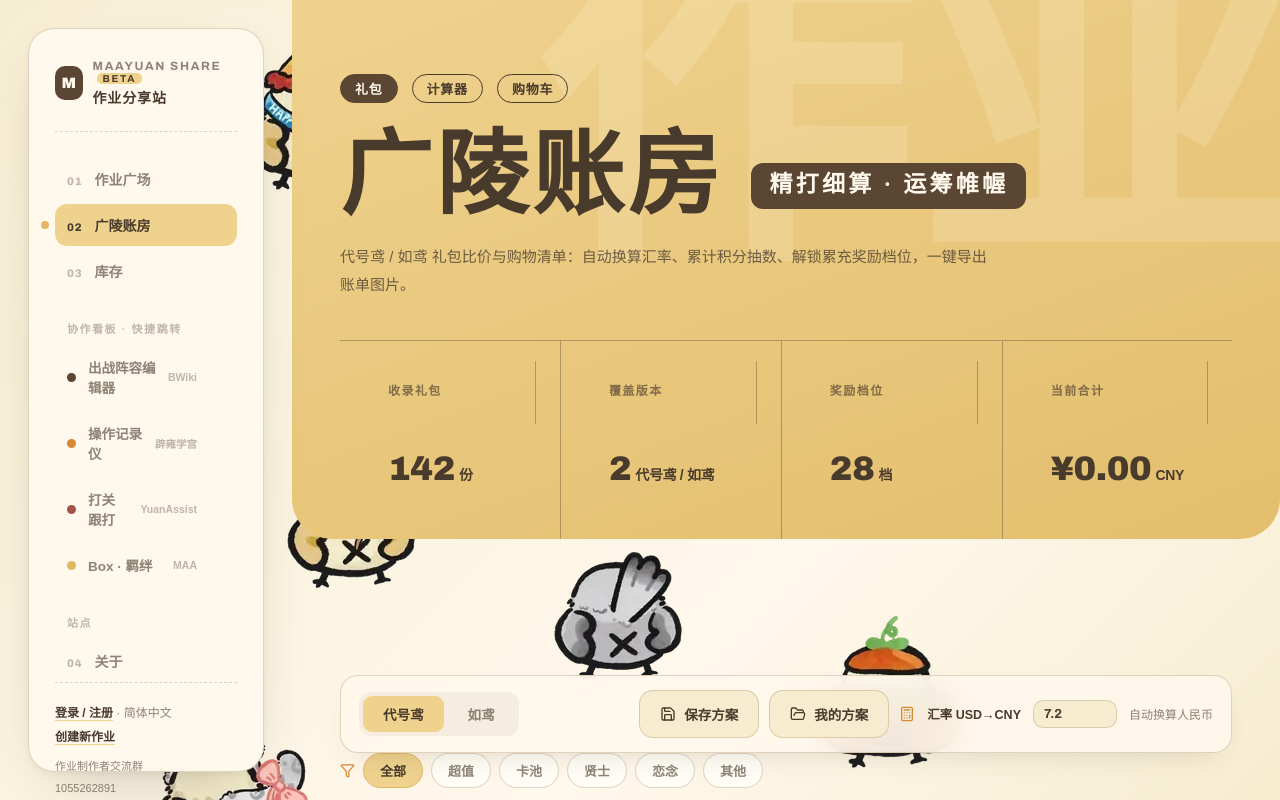
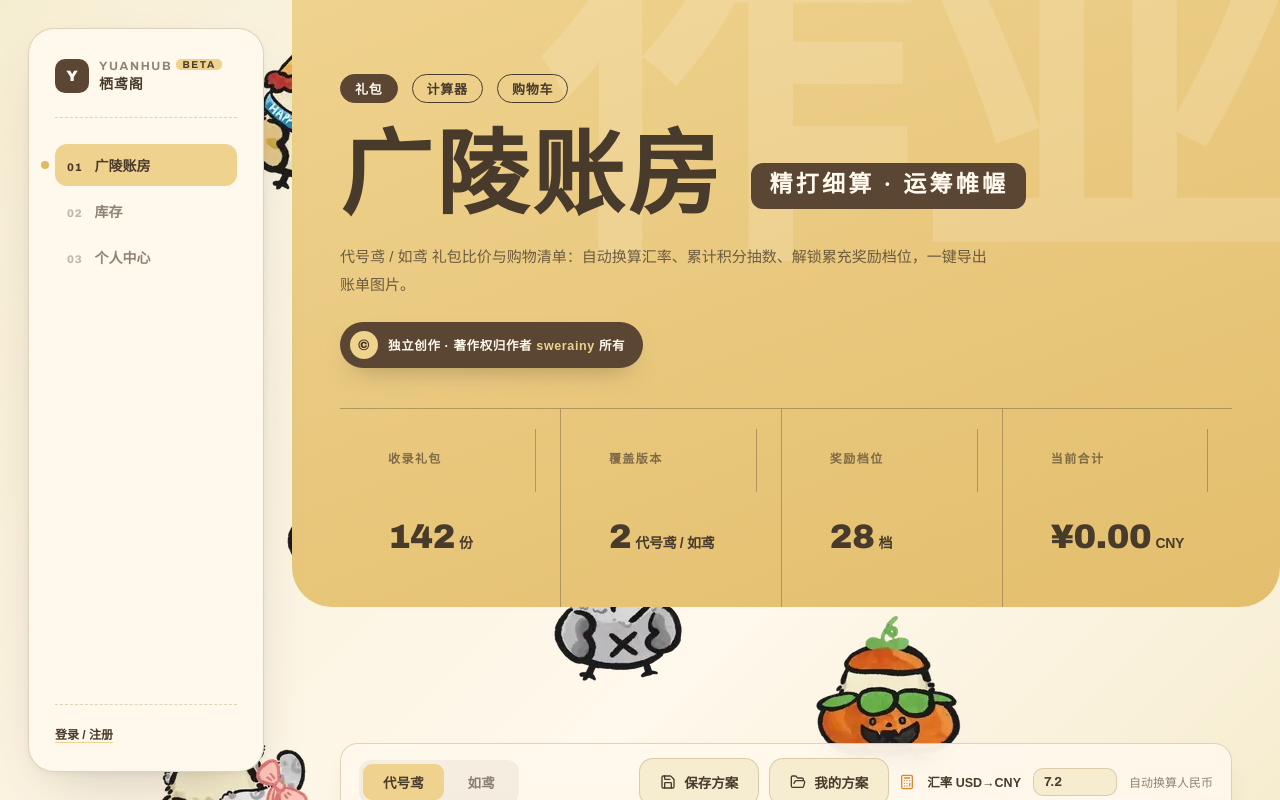
Before and after one commit to MrSnake0208/YuanHub, a Vue app: page /cart in a window 1280 px wide. Shown: the top 800 px of the page. Built offline with nearby package versions, Linux system fonts and the light colour scheme; no server answers.

Commit message:
chore: 修改前端部分内容

```diff
--- a/index.html
+++ b/index.html
@@ -3,7 +3,7 @@
 <head>
 <meta charset="UTF-8">
 <meta name="viewport" content="width=device-width, initial-scale=1.0">
-<title>作业广场 — MaaYuan Share</title>
+<title>栖鸢阁 — YuanHub</title>
 <link rel="preconnect" href="https://fonts.googleapis.com">
 <link href="https://fonts.googleapis.com/css2?family=Archivo:wght@500;700;800;900&family=Noto+Serif+SC:wght@600;700;900&display=swap" rel="stylesheet">
 </head>
--- a/package.json
+++ b/package.json
@@ -3,7 +3,7 @@
   "private": true,
   "version": "1.0.0",
   "type": "module",
-  "description": "MaaYuan Share 作业分享站 · 由 Vite + Vue 3 复刻",
+  "description": "YuanHub 栖鸢阁 · 由 Vite + Vue 3 复刻",
   "scripts": {
     "dev": "vite",
     "build": "vite build",
--- a/src/components/AuthLayout.vue
+++ b/src/components/AuthLayout.vue
@@ -7,8 +7,8 @@
         <!-- 极简页头：小品牌标 + 标题 + 一句副题（去掉 hero 渐变/胶囊/水印） -->
         <header class="auth-head">
           <div class="auth-brand">
-            <span class="brand-mark">M</span>
-            <span class="brand-name">MaaYuan Share</span>
+            <span class="brand-mark">Y</span>
+            <span class="brand-name">YuanHub</span>
           </div>
           <h1 class="auth-title">{{ title }}</h1>
           <p class="auth-sub">{{ sub }}</p>
@@ -22,7 +22,7 @@
         </section>
 
         <!-- 一行式页脚 -->
-        <footer class="auth-foot">MaaYuan Share · 作业分享站 — MAA × 代号鸢BWiki × 辟雍学宫 × YuanAssist 共同搭建 · 祝各位凹关顺利</footer>
+        <footer class="auth-foot">YuanHub · 栖鸢阁 — MAA × 代号鸢BWiki × 辟雍学宫 × YuanAssist 共同搭建 · 祝各位凹关顺利</footer>
       </div>
     </main>
   </div>
--- a/src/components/DetailSidebar.vue
+++ b/src/components/DetailSidebar.vue
@@ -1,11 +1,11 @@
 <template>
   <aside class="island">
     <div class="brand">
-      <div class="brand-mark">M</div>
-      <div class="brand-txt">MaaYuan Share<b>通关作业</b></div>
+      <div class="brand-mark">Y</div>
+      <div class="brand-txt">YuanHub<b>通关作业</b></div>
     </div>
     <nav class="nav">
-      <router-link to="/"><span class="no">←</span>返回作业广场</router-link>
+      <router-link to="/"><span class="no">←</span>返回首页</router-link>
       <a
         v-for="item in items"
         :key="item.id"
--- a/src/components/IslandSidebar.vue
+++ b/src/components/IslandSidebar.vue
@@ -1,30 +1,34 @@
 <template>
   <aside class="island">
     <div class="brand">
-      <div class="brand-mark">M</div>
-      <div class="brand-txt">MaaYuan Share<span class="beta">Beta</span><b>作业分享站</b></div>
+      <div class="brand-mark">Y</div>
+      <div class="brand-txt">YuanHub<span class="beta">Beta</span><b>栖鸢阁</b></div>
     </div>
     <nav class="nav">
-      <router-link to="/" :class="{ active: $route.path === '/' }"><span class="no">01</span>作业广场</router-link>
-      <router-link to="/cart" :class="{ active: $route.path === '/cart' }"><span class="no">02</span>广陵账房</router-link>
-      <router-link to="/inventory" :class="{ active: $route.path === '/inventory' }"><span class="no">03</span>库存</router-link>
+      <!-- 作业广场（暂时隐藏）：<router-link to="/" :class="{ active: $route.path === '/' }"><span class="no">01</span>作业广场</router-link> -->
+      <router-link to="/cart" :class="{ active: $route.path === '/cart' }"><span class="no">01</span>广陵账房</router-link>
+      <router-link to="/inventory" :class="{ active: $route.path === '/inventory' }"><span class="no">02</span>库存</router-link>
+      <router-link to="/user/profile" :class="{ active: $route.path === '/user/profile' }"><span class="no">03</span>个人中心</router-link>
+      <!-- 协作看板（暂时隐藏）：
       <div class="nav-lb">协作看板 · 快捷跳转</div>
       <a class="ext" href="#" style="--cc:var(--tea)"><span class="dot"></span>出战阵容编辑器<span class="who">BWiki</span></a>
       <a class="ext" href="#" style="--cc:var(--accent)"><span class="dot"></span>操作记录仪<span class="who">辟雍学宫</span></a>
       <a class="ext" href="#" style="--cc:var(--rouge)"><span class="dot"></span>打关跟打<span class="who">YuanAssist</span></a>
       <a class="ext" href="#" style="--cc:var(--yellow-deep)"><span class="dot"></span>Box · 羁绊<span class="who">MAA</span></a>
+      -->
+      <!-- 站点（暂时隐藏）：
       <div class="nav-lb">站点</div>
-      <a href="#"><span class="no">04</span>关于</a>
+      <a href="#"><span class="no">03</span>关于</a>
+      -->
     </nav>
     <div class="island-foot">
       <template v-if="isLoggedIn">
         <router-link to="/user/profile" class="foot-user">{{ userName }}</router-link>
-        <router-link to="/user/profile" class="foot-profile">个人中心</router-link>
         <button class="foot-logout" type="button" @click="onLogout">退出</button>
       </template>
-      <router-link v-else to="/login" class="foot-link">登录 / 注册</router-link> · 简体中文<br>
+      <router-link v-else to="/login" class="foot-link">登录 / 注册</router-link><!-- · 简体中文<br>
       <a href="#">创建新作业</a><br>
-      <div class="grp">作业制作者交流群<br>1055262891</div>
+      <div class="grp">作业制作者交流群<br>1055262891</div> -->
     </div>
   </aside>
 </template>
@@ -56,18 +60,6 @@ function onLogout() {
 .foot-user:hover {
   color: var(--accent);
 }
-.foot-profile {
-  color: var(--brand-blue);
-  font-weight: 700;
-  margin-right: 6px;
-  text-decoration: none;
-  border-bottom: 1px solid var(--yellow);
-  cursor: pointer;
-  transition: color .25s;
-}
-.foot-profile:hover {
-  color: var(--accent);
-}
 .foot-logout {
   background: none;
   border: none;
--- a/src/pages/index.vue
+++ b/src/pages/index.vue
@@ -90,7 +90,7 @@
       </section>
 
       <SiteFooter>
-        <template #big>MaaYuan Share<br><span>祝各位凹关顺利</span></template>
+        <template #big>YuanHub<br><span>祝各位凹关顺利</span></template>
         <template #fine>
           <a href="#">MaaYuan 导航站</a> · <a href="#">意见与反馈</a><br>
           <a href="#">MaaYuan GitHub Repo</a> · <a href="#">前端 Repo</a> · <a href="#">后端 Repo</a><br>
--- a/src/pages/inventory/index.vue
+++ b/src/pages/inventory/index.vue
@@ -268,7 +268,7 @@
       <SiteFooter>
         <template #big>广陵库房<br><span>清点 · 归档 · 溯源</span></template>
         <template #fine>
-          <b>MaaYuan Share</b> · 库存与奖励台账<br>
+          <b>YuanHub</b> · 库存与奖励台账<br>
           MAA × 代号鸢BWiki × 辟雍学宫 × YuanAssist 共同搭建<br>
           数据仅供参考，请以游戏内实际库存为准
         </template>
--- a/src/pages/tools/cart.vue
+++ b/src/pages/tools/cart.vue
@@ -13,6 +13,10 @@
           </div>
           <h1>广陵账房<span class="small">精打细算 · 运筹帷幄</span></h1>
           <p class="hero-sub">代号鸢 / 如鸢 礼包比价与购物清单：自动换算汇率、累计积分抽数、解锁累充奖励档位，一键导出账单图片。</p>
+          <div class="author-badge" v-reveal>
+            <span class="ab-mark">©</span>
+            <span class="ab-txt">独立创作 · 著作权归作者 <b>swerainy</b> 所有</span>
+          </div>
           <div class="hero-stats">
             <div><div class="k">收录礼包</div><div class="v">142<small>份</small></div></div>
             <div><div class="k">覆盖版本</div><div class="v">2<small>代号鸢 / 如鸢</small></div></div>
@@ -106,7 +110,8 @@
       <SiteFooter>
         <template #big>广陵账房<br><span>精打细算 · 运筹帷幄</span></template>
         <template #fine>
-          <b>MaaYuan Share</b> · 礼包计算器<br>
+          <b>YuanHub</b> · 礼包计算器<br>
+          作者：<b>swerainy</b> · 著作权归作者所有<br>
           MAA × 代号鸢BWiki × 辟雍学宫 × YuanAssist 共同搭建<br>
           数据仅供参考，请以游戏内商店为准
         </template>
@@ -713,3 +718,37 @@ function exportReceipt() {
   }, 500)
 }
 </script>
+
+<style scoped>
+/* ---- 作者版权醒目标识（广陵账房 · swerainy） ---- */
+.author-badge {
+  display: inline-flex;
+  align-items: center;
+  gap: 10px;
+  margin-top: 22px;
+  background: var(--tea);
+  color: var(--cream);
+  border-radius: 999px;
+  padding: 9px 18px 9px 10px;
+  font-size: 12.5px;
+  font-weight: 600;
+  letter-spacing: .05em;
+  box-shadow: 0 12px 26px -14px rgba(73,59,44,.5);
+}
+.ab-mark {
+  width: 28px; height: 28px;
+  border-radius: 50%;
+  flex: none;
+  background: var(--yellow);
+  color: var(--ink);
+  display: grid;
+  place-items: center;
+  font-family: var(--font-d);
+  font-weight: 900;
+  font-size: 15px;
+}
+.author-badge b {
+  color: var(--yellow);
+  font-weight: 900;
+}
+</style>
--- a/src/pages/user/profile.vue
+++ b/src/pages/user/profile.vue
@@ -100,7 +100,7 @@
       <SiteFooter>
         <template #big>个人中心<br><span>凭据 · 权限 · 开放接口</span></template>
         <template #fine>
-          <b>MaaYuan Share</b> · 第三方 API Token 管理<br>
+          <b>YuanHub</b> · 第三方 API Token 管理<br>
           MAA × 代号鸢BWiki × 辟雍学宫 × YuanAssist 共同搭建<br>
           Token 仅用途：库存数据只读 / 写入 / 导出，请勿泄露给他人
         </template>
--- a/src/pages/work/detail.vue
+++ b/src/pages/work/detail.vue
@@ -2,7 +2,7 @@
   <div v-if="!d" class="page-detail">
     <main style="margin-left:0">
       <div class="wrap" style="padding-top:120px">
-        <div class="empty show">没有找到这份作业<br><span style="font-size:12px;font-weight:600"><router-link to="/" style="color:var(--ink)">← 返回作业广场</router-link></span></div>
+        <div class="empty show">没有找到这份作业<br><span style="font-size:12px;font-weight:600"><router-link to="/" style="color:var(--ink)">← 返回首页</router-link></span></div>
       </div>
     </main>
   </div>
@@ -116,7 +116,7 @@
       <SiteFooter tone="slate">
         <template #big>祝各位凹关顺利<br><span>也祝草划早日 **</span></template>
         <template #fine>
-          <b>MaaYuan Share</b> · 作业分享<br>
+          <b>YuanHub</b> · 作业分享<br>
           MAA × 代号鸢BWiki × 辟雍学宫 × YuanAssist 共同搭建<br>
           关键词：{{ d.keywords.join(' / ') }}
         </template>
--- a/src/router/routes.js
+++ b/src/router/routes.js
@@ -16,15 +16,17 @@ import INVENTORY from '/src/pages/inventory/index.vue'
 
 export const routes = [
     {
+        // 作业广场暂时隐藏：/ 重定向到广陵账房；恢复时删除 redirect 并把 display 改回 true
         path: '/',
+        redirect: '/cart',
         text: '作业广场',
         name: 'plaza',
-        display: true,
+        display: false,
         module: 'plaza',
         icon: 'grid',
         component: INDEX,
         meta: {
-            title: '作业广场 — MaaYuan Share'
+            title: '作业广场 — YuanHub'
         }
     },
     {
@@ -37,7 +39,7 @@ export const routes = [
         component: () => import('/src/pages/work/detail.vue'),
         props: true,
         meta: {
-            title: '通关作业 — MaaYuan Share'
+            title: '通关作业 — YuanHub'
         }
     },
     {
@@ -49,7 +51,7 @@ export const routes = [
         icon: 'shopping-cart',
         component: CART,
         meta: {
-            title: '广陵账房 · 礼包计算器 — MaaYuan Share'
+            title: '广陵账房 · 礼包计算器 — YuanHub'
         }
     },
     {
@@ -61,7 +63,7 @@ export const routes = [
         icon: 'package-open',
         component: INVENTORY,
         meta: {
-            title: '库存 — MaaYuan Share'
+            title: '库存 — YuanHub'
         }
     },
     {
@@ -73,7 +75,7 @@ export const routes = [
         icon: 'log-in',
         component: () => import('/src/pages/user/login.vue'),
         meta: {
-            title: '登录 — MaaYuan Share'
+            title: '登录 — YuanHub'
         }
     },
     {
@@ -85,7 +87,7 @@ export const routes = [
         icon: 'user-plus',
         component: () => import('/src/pages/user/register.vue'),
         meta: {
-            title: '注册 — MaaYuan Share'
+            title: '注册 — YuanHub'
         }
     },
     {
@@ -97,7 +99,7 @@ export const routes = [
         icon: 'key-round',
         component: () => import('/src/pages/user/forgot.vue'),
         meta: {
-            title: '找回密码 — MaaYuan Share'
+            title: '找回密码 — YuanHub'
         }
     },
     {
@@ -109,7 +111,7 @@ export const routes = [
         icon: 'user',
         component: () => import('/src/pages/user/profile.vue'),
         meta: {
-            title: '个人中心 — MaaYuan Share',
+            title: '个人中心 — YuanHub',
             requiresAuth: true
         }
     }
--- a/src/styles/main.css
+++ b/src/styles/main.css
@@ -1,5 +1,5 @@
 /* ============================================================
-   MaaYuan Share · 设计规范 v1.0 — 全局样式
+   YuanHub · 设计规范 v1.0 — 全局样式
    依据《设计规范.md》：纸底/暖白卡/奶油/暖棕/茶棕 骨架色 +
    蜜黄/金橙/绛红/海盐蓝 点缀色；思源宋体标题 + Archivo 数字
    ============================================================ */
```
Also changed, not shown: 1 other file (tests, documents, lock files or other folders).
